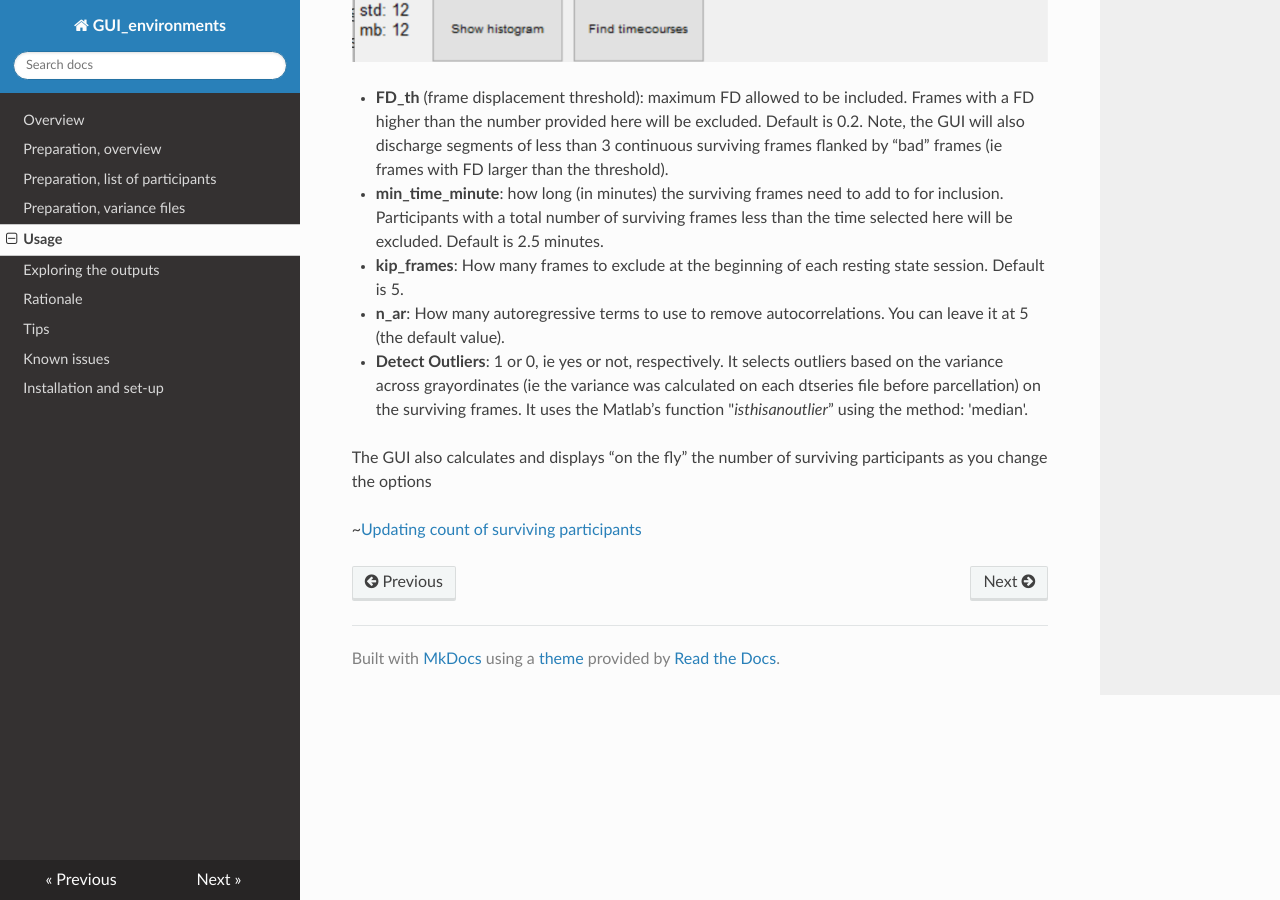
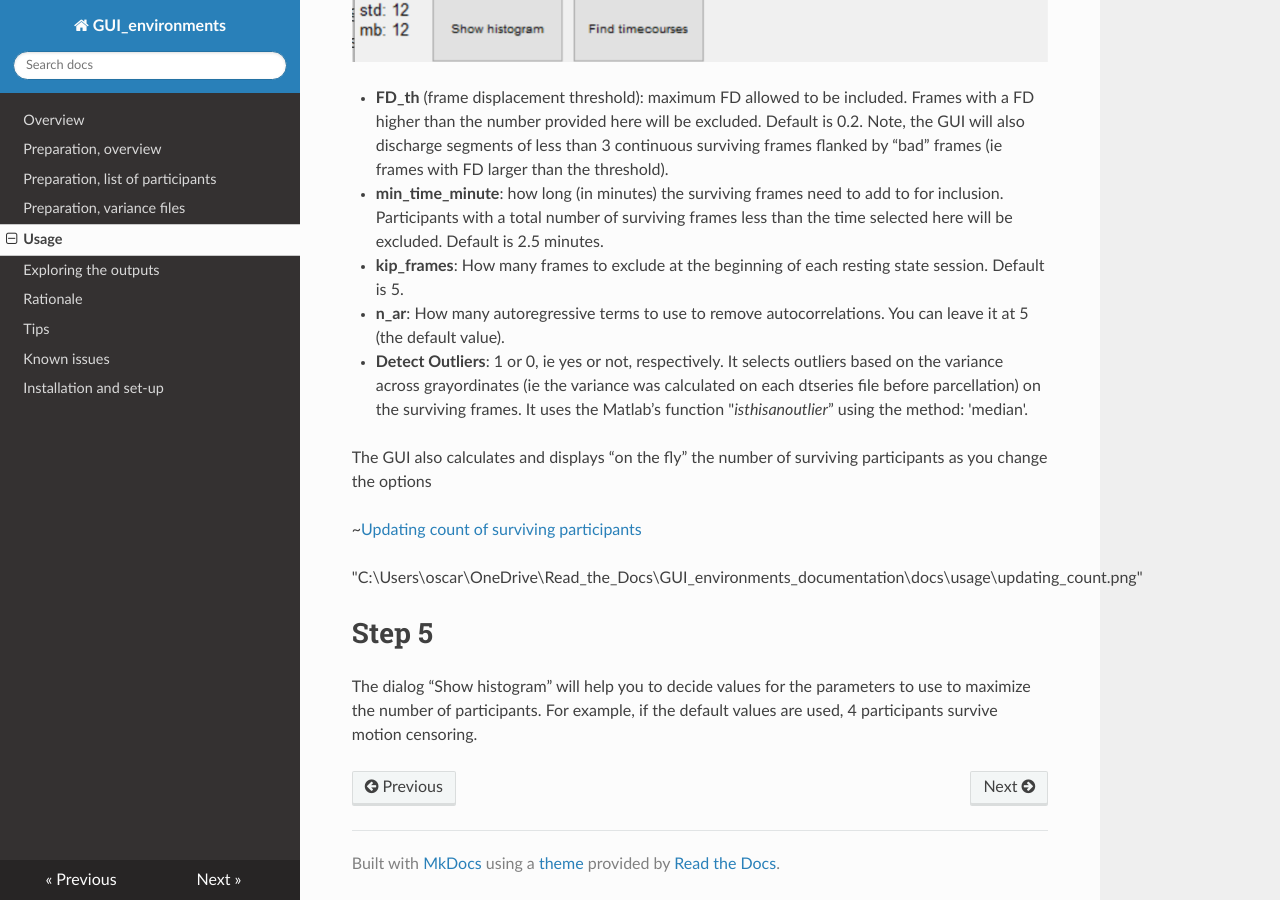
Before and after one commit to omiranda/GUI_environments_documentation, an MkDocs documentation site: the page built from docs/usage.md, in a window 1280 px wide and 900 px high, scrolled down 3930 px. Built offline with MkDocs 1.6.1, drawn with Linux system fonts in a browser that asks for light colours; nearby versions of some CDN libraries; old or Windows-style settings are respelled for this version of MkDocs.

Commit message:
Update usage.md

```diff
--- a/docs/usage.md
+++ b/docs/usage.md
@@ -66,3 +66,9 @@ Next it will ask for the method to use for motion censoring. Default is power 20
 The GUI also calculates and displays “on the fly” the number of surviving participants as you change the options
 
 ~[Updating count of surviving participants](./usage/updating_count.png)
+
+"C:\Users\oscar\OneDrive\Read_the_Docs\GUI_environments_documentation\docs\usage\updating_count.png"
+
+# Step 5
+
+The dialog “Show histogram” will help you to decide values for the parameters to use to maximize the number of participants. For example, if the default values are used, 4 participants survive motion censoring.
```
